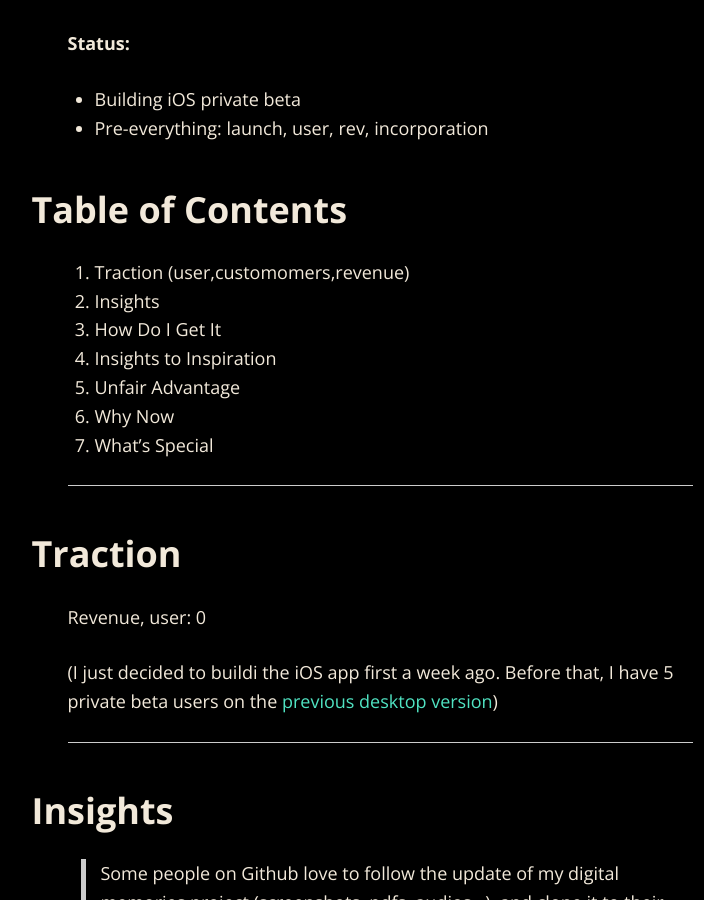
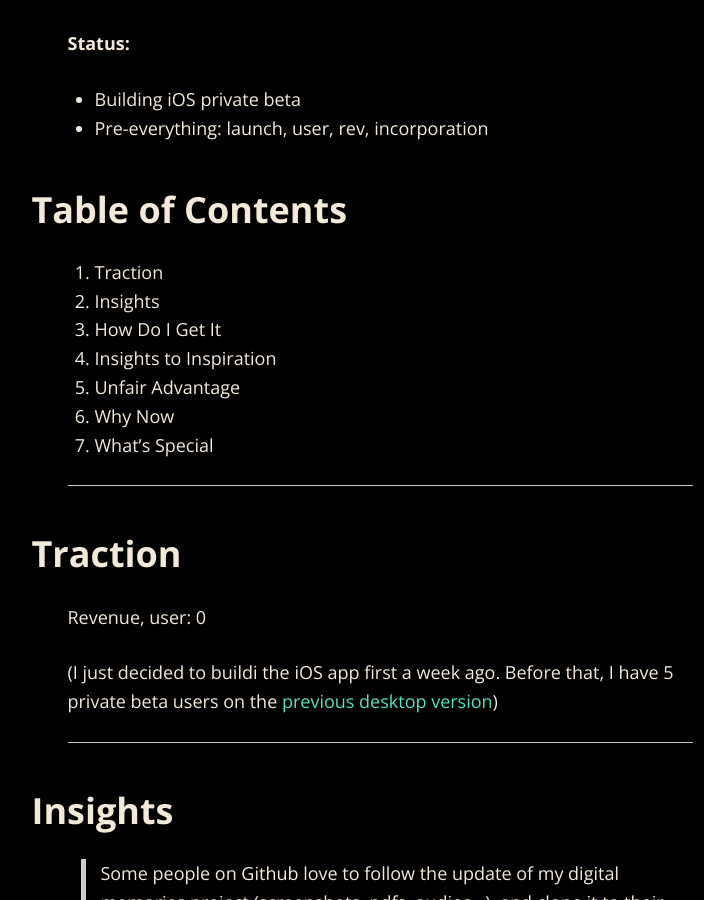
Before and after one commit to tarsmachine/tarsmachine.github.io, a Jekyll site: the page built from index.md, in a window 1280 px wide and 900 px high, scrolled down 393 px. Shown: the whole window, without its empty margins (260-964 px from the left). Built offline with Jekyll 4.4.1, drawn with Linux system fonts in a browser that asks for light colours; nearby versions of some CDN libraries.

Commit message:
Update Lines

```diff
--- a/index.md
+++ b/index.md
@@ -20,7 +20,7 @@ We make your static digital memories interactable.
 
 ### Table of Contents
 
-1. Traction (user,customomers,revenue)
+1. Traction
 2. Insights
 3. How Do I Get It
 4. Insights to Inspiration
```
